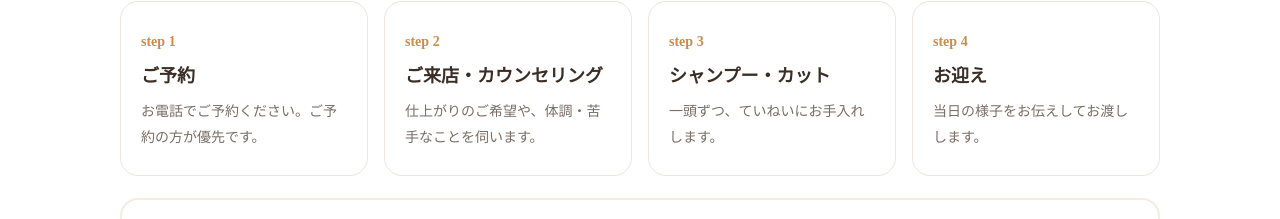
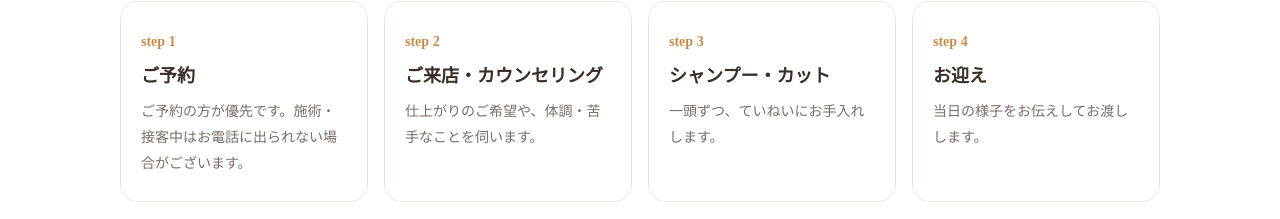
Before and after one commit to matsu609/biscuit-hp, a plain HTML site: page index.html in a window 1280 px wide. Shown: the part 7376-7595 px from the top of the page. Drawn offline with Linux system fonts and the light colour scheme; a web font is replaced by a local one.

Commit message:
Remove discontinued hotel long-stay discount and clarify phone availability

```diff
--- a/index.html
+++ b/index.html
@@ -342,7 +342,7 @@ a:focus-visible,button:focus-visible{outline:3px solid var(--accent-d);outline-o
     </div>
     <p class="note-s">夜間スタッフはケージレスのみ常駐しています。ケージレス以外で夜間スタッフをご希望の場合は別途料金が発生いたします。</p>
     <div class="hotel-info">
-      <div class="box"><h4>おトクな割引</h4><table><tr><td>多頭割引（2部屋目から）</td><td>10%OFF</td></tr><tr><td>長期割引（8泊目から）</td><td>10%OFF</td></tr><tr><td>チェックイン／アウト</td><td>イン 10:00〜<br>アウト 18:30まで</td></tr></table></div>
+      <div class="box"><h4>おトクな割引</h4><table><tr><td>多頭割引（2部屋目から）</td><td>10%OFF</td></tr><tr><td>チェックイン／アウト</td><td>イン 10:00〜<br>アウト 18:30まで</td></tr></table></div>
       <div class="box"><h4>一時預かり（小型犬）</h4><table><tr><td>最初の1時間</td><td>¥770</td></tr><tr><td>以降30分ごと</td><td>¥385</td></tr><tr><td>トリミング前後</td><td>合計3時間まで無料</td></tr></table><p class="note-s" style="margin-top:8px">ケージまたはサークル内でのお預かりです。狂犬病・混合ワクチン接種済み、ノミ・ダニ予防済みのワンちゃんに限ります。</p></div>
     </div>
   </div>
@@ -395,7 +395,7 @@ a:focus-visible,button:focus-visible{outline:3px solid var(--accent-d);outline-o
     <div class="eyebrow">for first time</div>
     <h2 class="sec">初めての方へ</h2>
     <ol class="steps">
-      <li><h4>ご予約</h4><p>お電話でご予約ください。ご予約の方が優先です。</p></li>
+      <li><h4>ご予約</h4><p>ご予約の方が優先です。施術・接客中はお電話に出られない場合がございます。</p></li>
       <li><h4>ご来店・カウンセリング</h4><p>仕上がりのご希望や、体調・苦手なことを伺います。</p></li>
       <li><h4>シャンプー・カット</h4><p>一頭ずつ、ていねいにお手入れします。</p></li>
       <li><h4>お迎え</h4><p>当日の様子をお伝えしてお渡しします。</p></li>
@@ -456,7 +456,7 @@ a:focus-visible,button:focus-visible{outline:3px solid var(--accent-d);outline-o
   <div class="wrap">
     <div class="reserve">
       <h2>ご予約・お問い合わせ</h2>
-      <p>ご予約の方を優先してご案内しています。お気軽にお電話ください。</p>
+      <p>ご予約の方を優先してご案内しています。<br>施術・接客中はお電話に出られない場合がございます。</p>
       <a href="tel:0364354812" class="tel">03-6435-4812</a>
       <p style="margin:0 0 22px;font-size:14px">営業時間 10:00〜19:00 ／ 原則無休<br>営業時間外のお電話には対応いたしかねます。</p>
       <div class="hero-ctas" style="justify-content:center">
```
Also changed, not shown: 1 other file.
